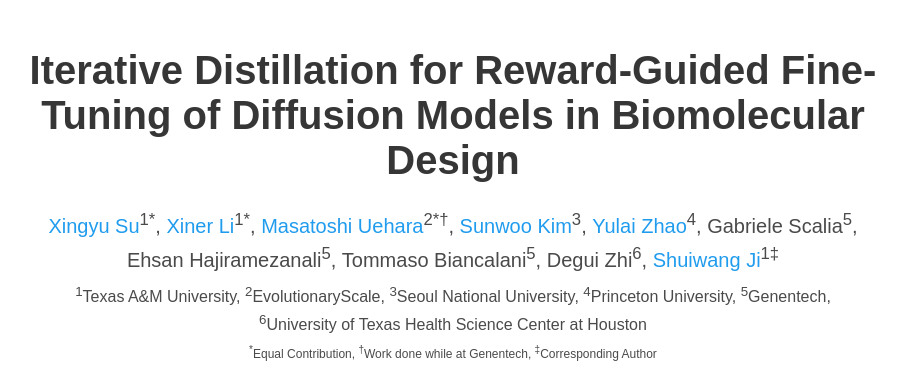
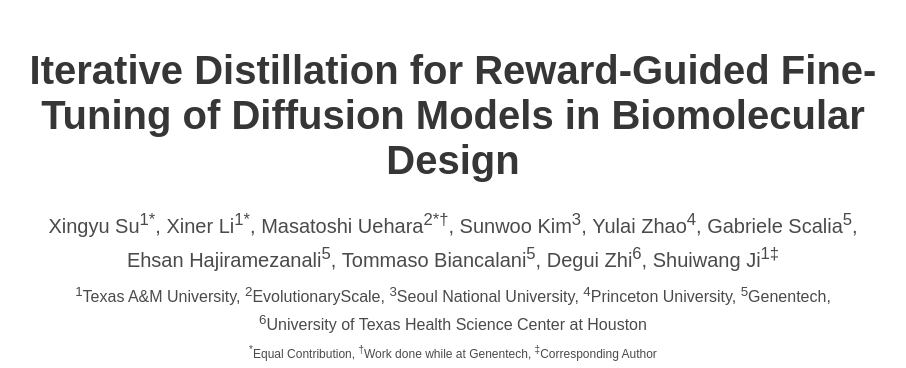
Before and after one commit to divelab/VIDD, a plain HTML site: page index.html in a window 1280 px wide. Shown: the top 368 px of the page, without its empty margins (187-1093 px from the left). Drawn offline with nearby package versions, Linux system fonts and the light colour scheme; some icons are missing; a web font is replaced by a local one.

Commit message:
Remove author hyperlinks from project page
Made-with: Cursor

```diff
--- a/index.html
+++ b/index.html
@@ -66,26 +66,16 @@
         <div class="column has-text-centered">
           <h1 class="title is-2 publication-title">Iterative Distillation for Reward-Guided Fine-Tuning of Diffusion Models in Biomolecular Design</h1>
           <div class="is-size-5 publication-authors">
-            <span class="author-block">
-              <a href="https://stevensu1999.github.io/">Xingyu Su</a><sup>1*</sup>,</span>
-            <span class="author-block">
-              <a href="https://xinerli.github.io/">Xiner Li</a><sup>1*</sup>,</span>
-            <span class="author-block">
-              <a href="https://masatoshiuehara.com/">Masatoshi Uehara</a><sup>2*&dagger;</sup>,</span>
-            <span class="author-block">
-              <a href="https://swkim101.github.io/">Sunwoo Kim</a><sup>3</sup>,</span>
-            <span class="author-block">
-              <a href="https://yulai-zhao.com/">Yulai Zhao</a><sup>4</sup>,</span>
-            <span class="author-block">
-              Gabriele Scalia<sup>5</sup>,</span>
-            <span class="author-block">
-              Ehsan Hajiramezanali<sup>5</sup>,</span>
-            <span class="author-block">
-              Tommaso Biancalani<sup>5</sup>,</span>
-            <span class="author-block">
-              Degui Zhi<sup>6</sup>,</span>
-            <span class="author-block">
-              <a href="https://people.tamu.edu/~sji/">Shuiwang Ji</a><sup>1&Dagger;</sup></span>
+            <span class="author-block">Xingyu Su<sup>1*</sup>,</span>
+            <span class="author-block">Xiner Li<sup>1*</sup>,</span>
+            <span class="author-block">Masatoshi Uehara<sup>2*&dagger;</sup>,</span>
+            <span class="author-block">Sunwoo Kim<sup>3</sup>,</span>
+            <span class="author-block">Yulai Zhao<sup>4</sup>,</span>
+            <span class="author-block">Gabriele Scalia<sup>5</sup>,</span>
+            <span class="author-block">Ehsan Hajiramezanali<sup>5</sup>,</span>
+            <span class="author-block">Tommaso Biancalani<sup>5</sup>,</span>
+            <span class="author-block">Degui Zhi<sup>6</sup>,</span>
+            <span class="author-block">Shuiwang Ji<sup>1&Dagger;</sup></span>
           </div>
 
           <div class="is-size-6 publication-authors" style="margin-top: 0.5rem;">
```
